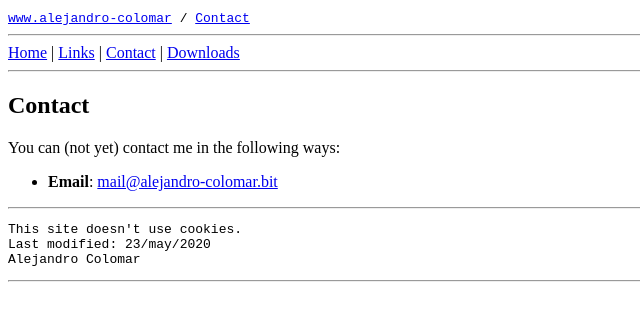
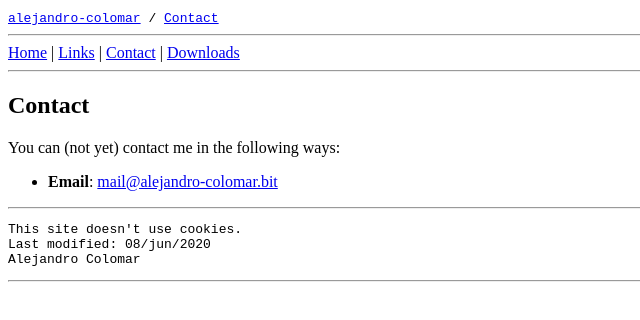
Before and after one commit to alejandro-colomar/https.alejandro-colomar.com, a plain HTML site: page share/nginx/html/contact.html in a window 1280 px wide. Shown: the full height of the page, 0-640 px from the left. Drawn offline with Linux system fonts and the light colour scheme.

```diff
--- a/share/nginx/html/contact.html
+++ b/share/nginx/html/contact.html
@@ -5,7 +5,7 @@
 <!--    SPDX-License-Identifier:  GPL-2.0-only                       -->
 <!--------------------------------------------------------------------->
 <head>
-<title>www.alejandro-colomar/contact</title>
+<title>alejandro-colomar/contact</title>
 <link rel="shortcut icon" href="/pictures/alx.ico"/>
 </head>
 
@@ -17,7 +17,7 @@
 <!-- Navigation bar --------------------------------------------------->
 <!--------------------------------------------------------------------->
 <tt>
-<a href="/index.html">www.alejandro-colomar</a>
+<a href="/index.html">alejandro-colomar</a>
 /
 <a href="/contact.html">Contact</a>
 </tt>
@@ -58,7 +58,7 @@
 <hr/>
 <pre>
 This site doesn't use cookies.
-Last modified: 23/may/2020
+Last modified: 08/jun/2020
 Alejandro Colomar
 </pre>
 <hr/>
```
Also changed, not shown: share/nginx/html/downloads/index.html (+3 -3 lines), share/nginx/html/index.html (+3 -3 lines), share/nginx/html/links.html (+3 -3 lines), 6 other files.
